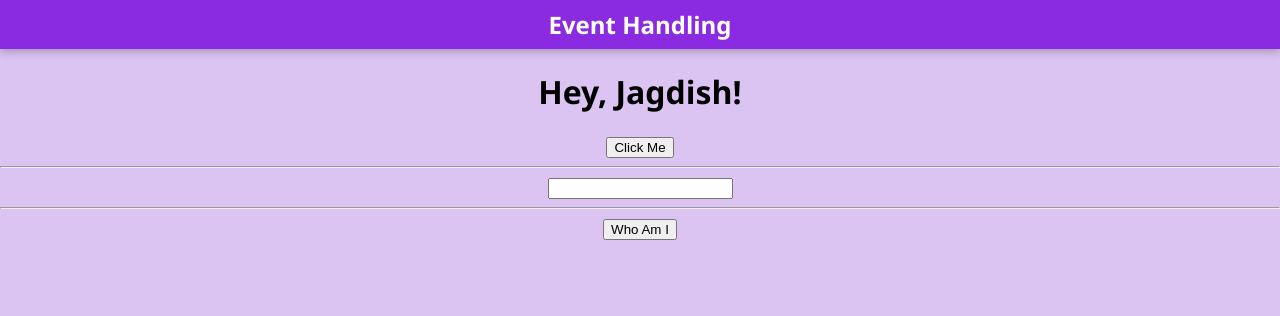
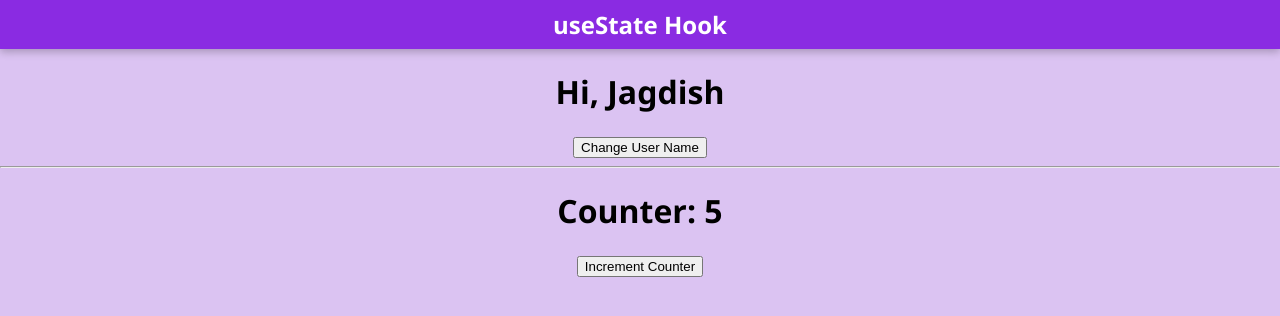
Before and after one commit to JagdishChopde20/ReactJS-Training, a React (Vite) app: page / in a window 1280 px wide. Shown: the top 316 px of the page. Built offline with nearby package versions, Linux system fonts and the light colour scheme.

Commit message:
Code 9 useState Hook code added.

```diff
--- a/src/components/demo/Demo.jsx
+++ b/src/components/demo/Demo.jsx
@@ -1,31 +1,26 @@
+import { useState } from "react";
 import Header from "../header/Header";
 
 const Demo = () => {
-    const greetUser = (greetMsg, userName) => `${greetMsg}, ${userName}!`;
+    // let userName = 'Jagdish';
+    const [userName, setUserName] = useState('Jagdish');
+    const [counter, setCounter] = useState(5);
 
-    const changeHandler = (event) => {
-        console.log(event.target.value);
-    }
-
-    const clickHandler = (userName) => {
-        alert('My name is ' + userName);
+    const clickHandler = () => {
+        setUserName('Sandeep');
+        console.log(userName);
     }
 
     return (
         <div>
-            <Header>Event Handling</Header>
+            <Header>useState Hook</Header>
 
-            <h1> { greetUser('Hey', 'Jagdish') } </h1>
-
-            <button onClick={() => { console.log('Button Clicked!'); }}>Click Me</button>
+            <h1>Hi, { userName } </h1>
+            <button onClick={clickHandler}>Change User Name</button>
 
             <hr />
-
-            <input type="text" onChange={changeHandler} />
-
-            <hr />
-
-            <button onClick={() => clickHandler('Sandeep')}>Who Am I</button>
+            <h1>Counter: { counter } </h1>
+            <button onClick={() => setCounter(preState => preState + 1 )}>Increment Counter</button>
         </div>
     );
 }
```
Also changed, not shown: 1 other file (tests, documents, lock files or other folders).
